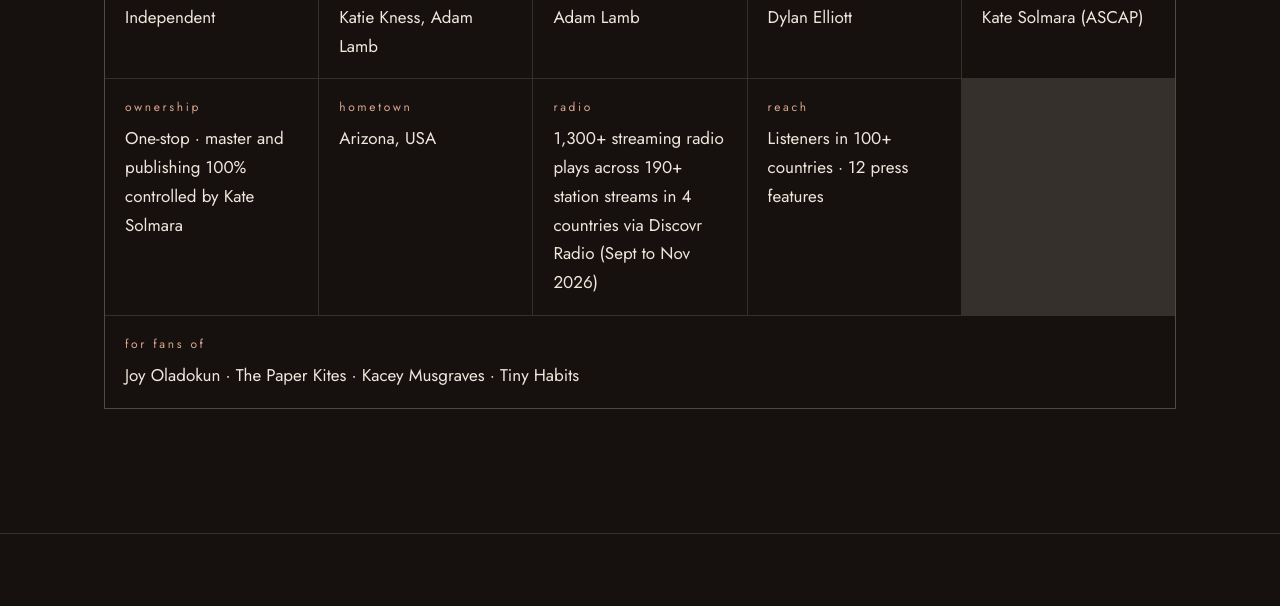
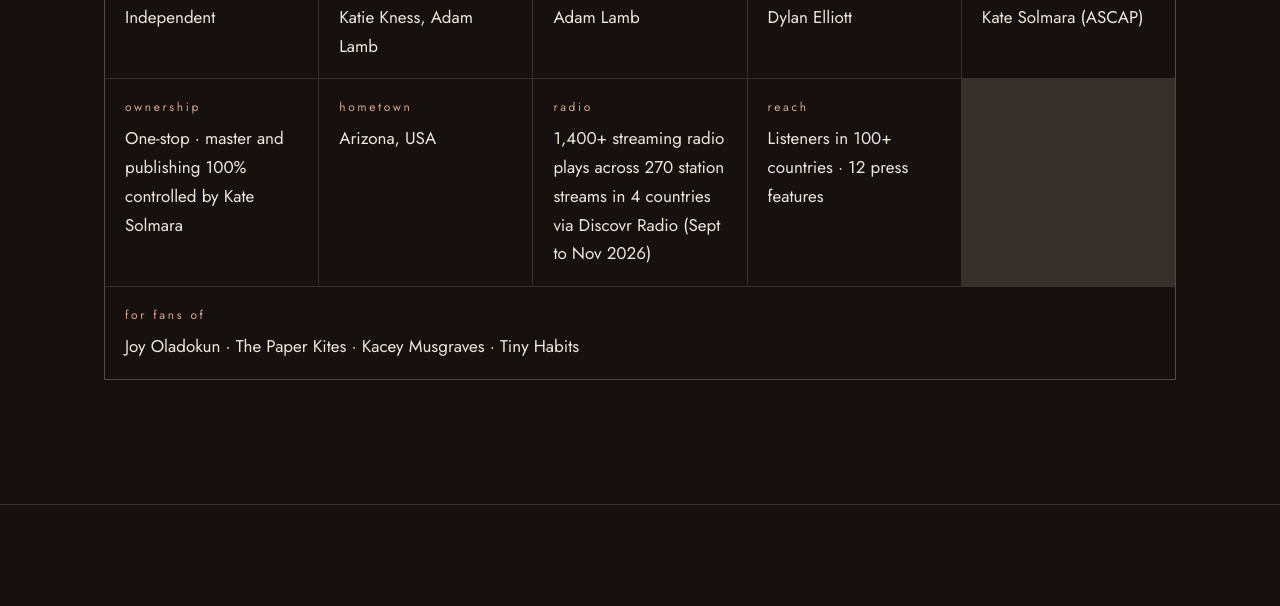
Before and after one commit to katekness/katesolmara.com, a plain HTML site: page press-88d32d/index.html in a window 1280 px wide. Shown: the part 1015-1621 px from the top of the page. Drawn offline with Linux system fonts and the light colour scheme; a script that the page names is missing.

Commit message:
EPK: update radio stats (1,400+ plays, 270 station streams)
Co-Authored-By: Claude Opus 5.5 <noreply@anthropic.com>
Claude-Session: https://claude.ai/code/session_015FhWw6Rx53vxoBGzbYeoxd

```diff
--- a/press-88d32d/index.html
+++ b/press-88d32d/index.html
@@ -76,7 +76,7 @@
       <div class="fact"><dt>publisher</dt><dd>Kate Solmara (ASCAP)</dd></div>
       <div class="fact"><dt>ownership</dt><dd>One-stop &middot; master and publishing 100% controlled by Kate Solmara</dd></div>
       <div class="fact"><dt>hometown</dt><dd>Arizona, USA</dd></div>
-      <div class="fact"><dt>radio</dt><dd>1,300+ streaming radio plays across 190+ station streams in 4 countries via Discovr Radio (Sept to Nov 2026)</dd></div>
+      <div class="fact"><dt>radio</dt><dd>1,400+ streaming radio plays across 270 station streams in 4 countries via Discovr Radio (Sept to Nov 2026)</dd></div>
       <div class="fact"><dt>reach</dt><dd>Listeners in 100+ countries &middot; 12 press features</dd></div>
       <div class="fact" style="grid-column:1/-1"><dt>for fans of</dt><dd>Joy Oladokun &middot; The Paper Kites &middot; Kacey Musgraves &middot; Tiny Habits</dd></div>
     </dl>
```
